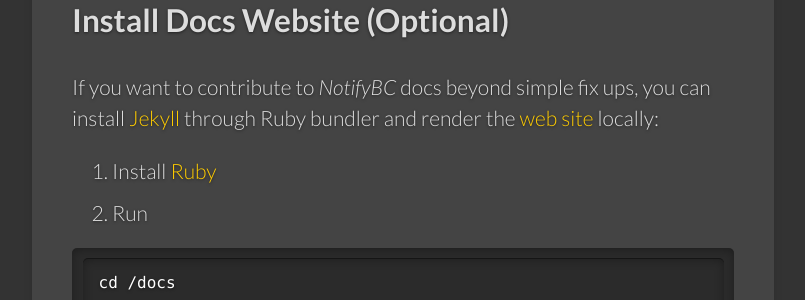
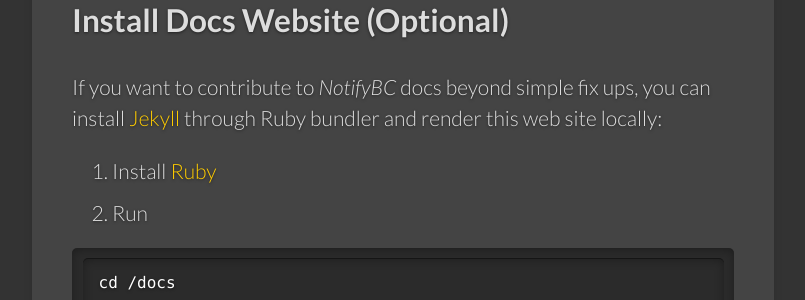
Before and after one commit to bcgov/MyGovBC-notification-server, a Jekyll site: the page built from docs/_docs/installation.md, in a window 1280 px wide and 900 px high, scrolled down 2339 px. Shown: the part 155-455 px from the top of the window, without its empty margins (139-944 px from the left). Built offline with Jekyll 4.4.1, drawn with Linux system fonts in a browser that asks for light colours.

Commit message:
updated docs

```diff
--- a/docs/_docs/installation.md
+++ b/docs/_docs/installation.md
@@ -54,7 +54,7 @@ Now browse to <a href="http://localhost:3000/explorer" target="_blank">http://lo
 tbd
 
 ## Install Docs Website (Optional)
-If you want to contribute to *NotifyBC* docs beyond simple fix ups, you can install [Jekyll](https://jekyllrb.com/) through Ruby bundler and render the [web site](https://bcgov.github.io/MyGovBC-notification-server) locally:
+If you want to contribute to *NotifyBC* docs beyond simple fix ups, you can install [Jekyll](https://jekyllrb.com/) through Ruby bundler and render this web site locally:
 
 1. Install [Ruby](https://www.ruby-lang.org/en/documentation/installation/)
 2. Run
```
